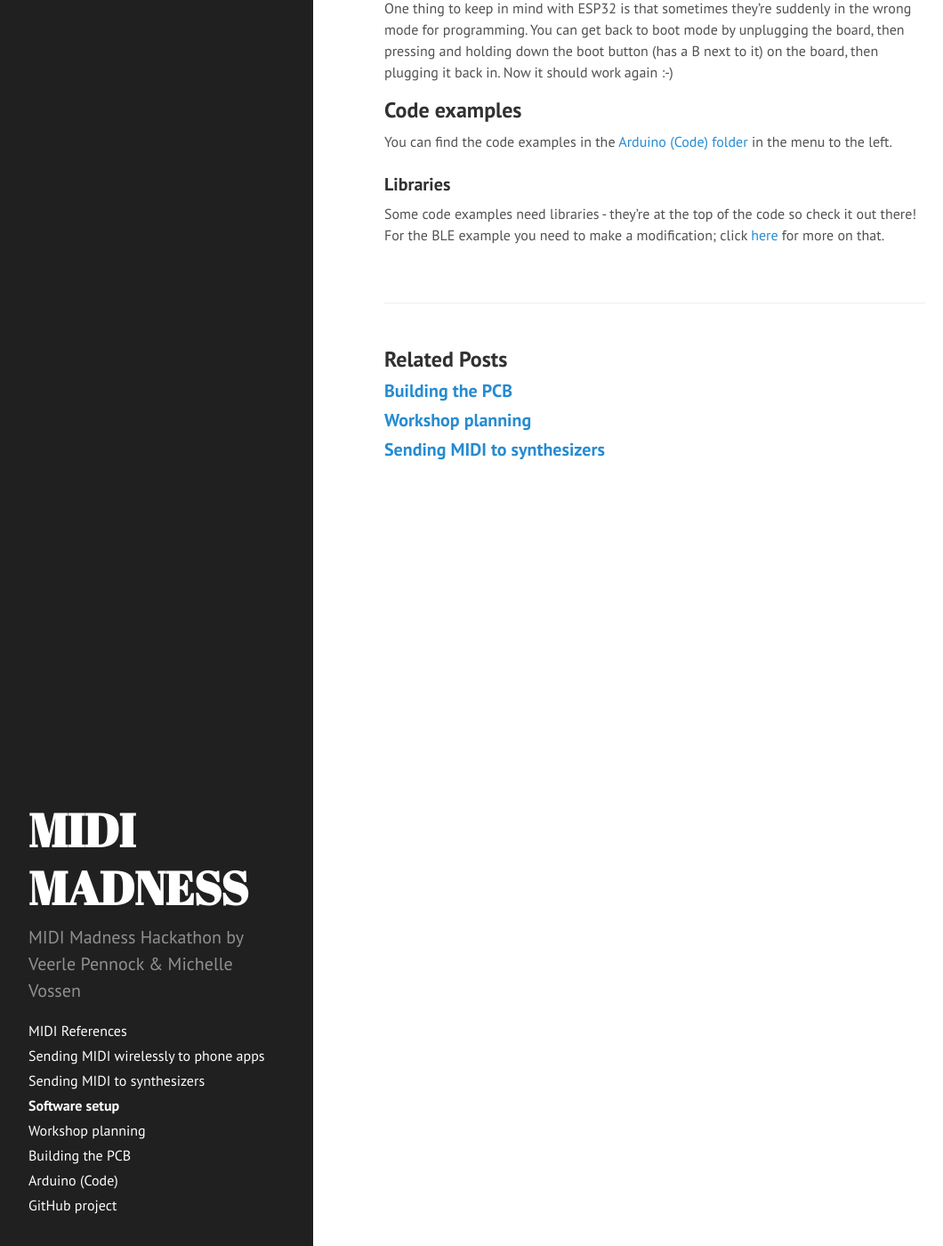
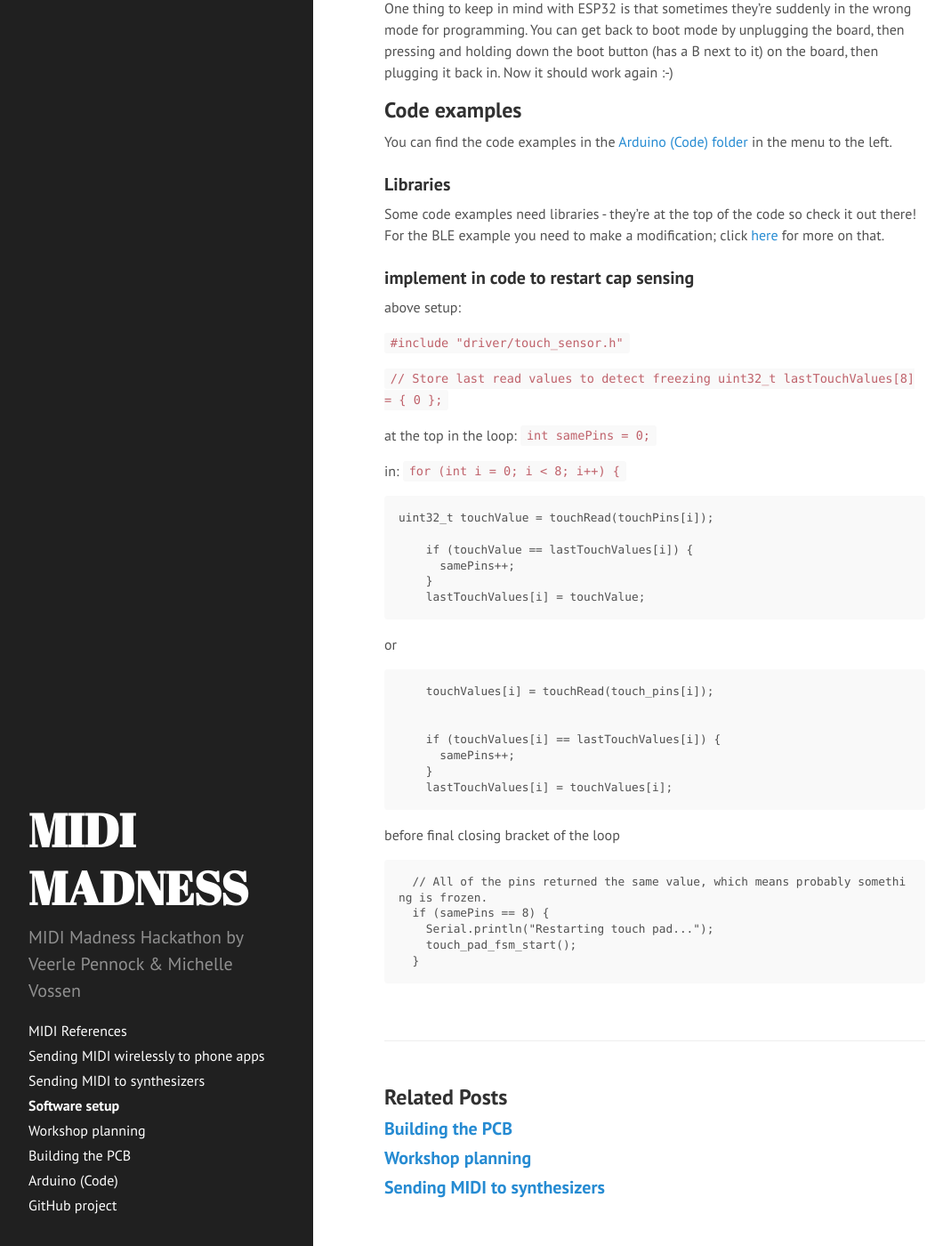
Before and after one commit to v0ss3n/midimadness, a Jekyll site: the page built from _posts/2024-10-22-software-setup.md, in a window 1280 px wide and 1400 px high, scrolled down 1435 px. Shown: the whole window at 89% size, without its empty margins (0-1060 px from the left). Built offline with Jekyll 4.4.1, drawn with Linux system fonts in a browser that asks for light colours.

Commit message:
Add explanation

````diff
--- a/_posts/2024-10-22-software-setup.md
+++ b/_posts/2024-10-22-software-setup.md
@@ -42,27 +42,31 @@ You can also connect something conductive, like a conductive spool knitted sampl
 Some code examples need libraries - they're at the top of the code so check it out there! For the BLE example you need to make a modification; click [here](https://v0ss3n.github.io/midimadness/midi-bluetooth/) for more on that.
 
 
-<!--
-above setup
-#include "driver/touch_sensor.h"
+### implement in code to restart cap sensing
+above setup:
 
-// Store last read values to detect freezing
-uint32_t lastTouchValues[8] = { 0 };
+`#include "driver/touch_sensor.h" `
 
-at the top of loop
-int samePins = 0;
+`// Store last read values to detect freezing
+uint32_t lastTouchValues[8] = { 0 };`
 
-in:   for (int i = 0; i < 8; i++) {
-    uint32_t touchValue = touchRead(touchPins[i]);
+at the top in the loop:
+`int samePins = 0;`
+
+in:   `for (int i = 0; i < 8; i++) {`
+```
+uint32_t touchValue = touchRead(touchPins[i]);
 
     if (touchValue == lastTouchValues[i]) {
       samePins++;
     }
     lastTouchValues[i] = touchValue;
+```
 
 
 
 or
+```
     touchValues[i] = touchRead(touch_pins[i]);
 
 
@@ -70,21 +74,14 @@ or
       samePins++;
     }
     lastTouchValues[i] = touchValues[i];
-
+```
 
 before final closing bracket of the loop
 
-
+```
   // All of the pins returned the same value, which means probably something is frozen.
   if (samePins == 8) {
     Serial.println("Restarting touch pad...");
     touch_pad_fsm_start();
   }
-
-
-
-
-
-
-
--->
+```
````
